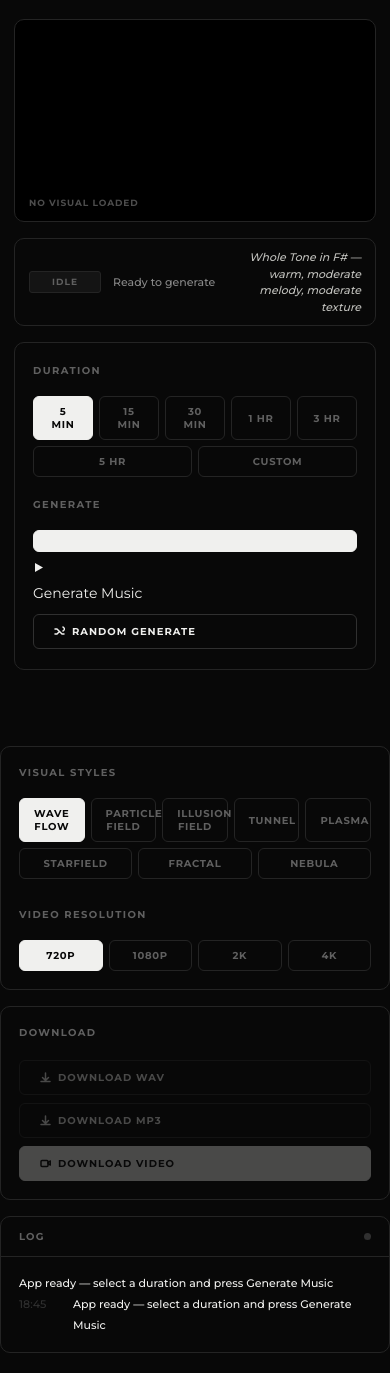
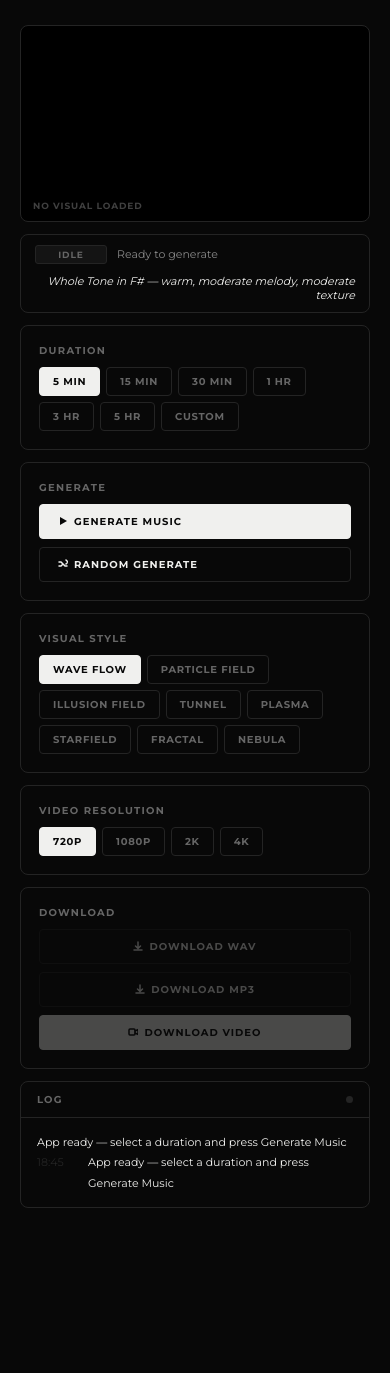
Before and after one commit to cultbusinesses-sys/ambient-generator, a plain HTML site: page index.html in a window 390 px wide. Shown: the part 114-1487 px from the top of the page. After the commit the page ends 1386 px from the top, so only its background shows below. Drawn offline with Linux system fonts and the light colour scheme.

Commit message:
Update index.html

```diff
--- a/index.html
+++ b/index.html
@@ -3,304 +3,318 @@
 <head>
   <meta charset="UTF-8">
   <meta name="viewport" content="width=device-width, initial-scale=1.0">
-  <meta name="description" content="Generate infinite ambient music with evolving visuals. No login required.">
   <title>Ambient Generator</title>
 
   <link rel="preconnect" href="https://fonts.googleapis.com">
   <link rel="preconnect" href="https://fonts.gstatic.com" crossorigin>
   <link href="https://fonts.googleapis.com/css2?family=Montserrat:wght@400;500;600;700&display=swap" rel="stylesheet">
 
-  <link rel="stylesheet" href="css/styles.css">
-  <link rel="stylesheet" href="css/layout.css">
-
-
   <script>
-    /**
-     * IMPORTANT — set this to your Railway server URL after deployment.
-     * Example: window.AMBIENT_SERVER_URL = 'https://ambient-generator.railway.app';
-     * Leave empty string '' to use local browser rendering (slow for long durations).
-     */
-    // window.AMBIENT_SERVER_URL = 'ambient-generator-production-d7ff.up.railway.app';
+    /* ── SET YOUR RAILWAY URL HERE ── */
     window.AMBIENT_SERVER_URL = 'https://ambient-generator-production-d7ff.up.railway.app';
   </script>
 
   <style>
-    /* ── Index-specific overrides ── */
+    *, *::before, *::after { box-sizing: border-box; margin: 0; padding: 0; }
 
-    /* Canvas module label — absolute inside .canvas-wrap */
-    .canvas-module-label {
-      position:    absolute;
-      bottom:      12px;
-      left:        14px;
-      font-size:   9px;
-      font-weight: 700;
-      letter-spacing: .1em;
-      text-transform: uppercase;
-      color:       rgba(255,255,255,.3);
-      pointer-events: none;
-      user-select: none;
+    :root {
+      --black:  #080808;
+      --white:  #f0f0ee;
+      --gray:   #666;
+      --mid:    #141414;
+      --border: #242424;
+      --font:   'Montserrat', sans-serif;
+      --r:      8px;
     }
 
-    /* Progress section — hidden by default, shown by JS */
-    .zone-progress {
-      display: none;
-      margin-bottom: 16px;
+    body {
+      background: var(--black);
+      color:      var(--white);
+      font-family: var(--font);
+      min-height: 100vh;
+      padding: 32px 20px 64px;
+      display: flex;
+      flex-direction: column;
+      align-items: center;
     }
 
-    /* Status bar row */
-    .zone-status {
-      display: flex;
-      align-items: center;
-      gap: 12px;
-      padding: 10px 14px;
+    /* ── Header ── */
+    .header { width: 100%; max-width: 720px; margin-bottom: 28px; }
+    .eyebrow { font-size: 10px; font-weight: 700; letter-spacing: .18em; text-transform: uppercase; color: var(--gray); display: block; margin-bottom: 5px; }
+    h1 { font-size: 22px; font-weight: 700; letter-spacing: -.01em; margin-bottom: 4px; }
+    .sub { font-size: 12px; color: var(--gray); }
+
+    /* ── Main column ── */
+    .main { width: 100%; max-width: 720px; display: flex; flex-direction: column; gap: 12px; }
+
+    /* ── Canvas ── */
+    .canvas-wrap {
+      width: 100%; aspect-ratio: 16/9;
+      background: #000;
       border: 0.5px solid var(--border);
-      border-radius: var(--r-lg);
-      margin-bottom: 16px;
-      min-height: 42px;
-      flex-wrap: wrap;
+      border-radius: var(--r);
+      overflow: hidden;
+      position: relative;
+    }
+    canvas { width: 100%; height: 100%; display: block; }
+    .canvas-label {
+      position: absolute; bottom: 10px; left: 12px;
+      font-size: 9px; font-weight: 700; letter-spacing: .1em; text-transform: uppercase;
+      color: rgba(255,255,255,.25); pointer-events: none;
     }
 
-    /* Config desc takes remaining space */
-    #config-desc {
-      flex: 1;
-      text-align: right;
+    /* ── Status bar ── */
+    .status-bar {
+      display: flex; align-items: center; gap: 10px;
+      padding: 10px 14px;
+      border: 0.5px solid var(--border); border-radius: var(--r);
+      min-height: 42px; flex-wrap: wrap;
+    }
+    .state-badge {
+      font-size: 9px; font-weight: 700; letter-spacing: .1em; text-transform: uppercase;
+      padding: 3px 9px; border-radius: 3px;
+      border: 0.5px solid var(--border); background: var(--mid); color: var(--gray);
+      min-width: 72px; text-align: center; transition: all .3s;
+    }
+    .state-badge.generating { background: #252510; border-color: #404020; color: #c0b860; }
+    .state-badge.ready      { background: #102510; border-color: #205020; color: #70c068; }
+    .state-badge.exporting  { background: #101025; border-color: #202050; color: #6868c0; }
+    #status-text  { font-size: 11px; color: #888; flex: 1; }
+    #config-desc  { font-size: 11px; color: var(--white); font-style: italic; text-align: right; }
+
+    /* ── Progress ── */
+    .progress-wrap { display: none; }
+    .progress-label { font-size: 10px; font-weight: 700; letter-spacing: .08em; text-transform: uppercase; color: var(--gray); margin-bottom: 5px; display: block; }
+    .progress-track { height: 2px; background: var(--border); border-radius: 2px; overflow: hidden; }
+    #progress-fill  { height: 100%; background: var(--white); width: 0%; transition: width .15s; }
+
+    /* ── Panels ── */
+    .panel { border: 0.5px solid var(--border); border-radius: var(--r); padding: 18px; }
+    .section-label { font-size: 10px; font-weight: 700; letter-spacing: .13em; text-transform: uppercase; color: var(--gray); display: block; margin-bottom: 10px; }
+
+    /* ── Button groups ── */
+    .btn-group { display: flex; gap: 6px; flex-wrap: wrap; }
+    .sel-btn {
+      font-family: var(--font); font-size: 10px; font-weight: 700; letter-spacing: .07em; text-transform: uppercase;
+      padding: 7px 13px; border: 0.5px solid var(--border); border-radius: 4px;
+      background: transparent; color: var(--gray); cursor: pointer; transition: all .15s;
+    }
+    .sel-btn:hover  { color: var(--white); border-color: #444; }
+    .sel-btn.active { background: var(--white); color: var(--black); border-color: var(--white); }
+
+    /* ── Generate row ── */
+    .gen-row { display: flex; gap: 8px; flex-wrap: wrap; }
+    .btn {
+      font-family: var(--font); font-size: 10px; font-weight: 700; letter-spacing: .1em; text-transform: uppercase;
+      padding: 10px 18px; border: 0.5px solid var(--border); border-radius: 4px;
+      background: transparent; color: var(--white); cursor: pointer; transition: all .15s;
+      display: inline-flex; align-items: center; gap: 6px;
+    }
+    .btn:hover   { background: var(--mid); }
+    .btn:active  { transform: scale(.98); }
+    .btn:disabled { opacity: .28; cursor: not-allowed; pointer-events: none; }
+    .btn-primary { background: var(--white); color: var(--black); border-color: var(--white); }
+    .btn-primary:hover { opacity: .88; background: var(--white); }
+    .btn-stop { border-color: #c87870; color: #c87870; }
+    .btn-stop:hover { background: rgba(200,120,112,.1); }
+
+    /* ── Custom duration input ── */
+    #dur-custom {
+      font-family: var(--font); font-size: 11px; padding: 7px 10px;
+      border: 0.5px solid var(--border); border-radius: 4px;
+      background: var(--mid); color: var(--white); width: 120px;
+      margin-top: 8px; display: none; outline: none;
     }
 
-    /* Section headers inside control zones */
-    .zone-controls,
-    .zone-middle,
-    .zone-download {
-      margin-bottom: 16px;
-    }
+    /* ── Download row ── */
+    .dl-row { display: flex; gap: 8px; flex-wrap: wrap; }
+    .dl-row .btn { flex: 1; justify-content: center; }
 
-    /* Audio player shown after generate */
-    #audio-preview {
-      display: none;
-      width: 100%;
-      margin-top: 10px;
-      filter: invert(1);
-      border-radius: var(--r-md);
-    }
+    /* ── Audio player ── */
+    #audio-preview { width: 100%; filter: invert(1); border-radius: 4px; margin-top: 10px; display: none; }
 
-    /* Log area */
-    .app-log {
-      max-height: 150px;
-    }
+    /* ── Log ── */
+    .log-panel { border: 0.5px solid var(--border); border-radius: var(--r); overflow: hidden; }
+    .log-head { padding: 11px 16px; border-bottom: 0.5px solid var(--border); display: flex; align-items: center; justify-content: space-between; }
+    .log-label { font-size: 10px; font-weight: 700; letter-spacing: .12em; text-transform: uppercase; color: var(--gray); }
+    .log-body  { padding: 14px 16px; }
+    .app-log   { font-size: 11px; line-height: 1.85; color: var(--gray); max-height: 150px; overflow-y: auto; }
+    .log-line  { display: flex; gap: 9px; }
+    .log-ts    { color: var(--border); min-width: 42px; flex-shrink: 0; }
+    .log-inf   { color: var(--white); }
 
-    /* Sub text in header */
-    .app-header .sub {
-      font-size: 12px;
-      color: var(--gray);
-      font-weight: 400;
-      margin-top: 6px;
+    /* ── Dot ── */
+    .dot { width: 7px; height: 7px; border-radius: 50%; background: var(--border); transition: background .3s; }
+    .dot.ok  { background: #90c888; }
+    .dot.run { background: #c8c088; animation: pu 1s ease-in-out infinite; }
+    @keyframes pu { 0%,100%{opacity:1}50%{opacity:.3} }
+
+    @media (max-width: 500px) {
+      .dl-row { flex-direction: column; }
+      .gen-row { flex-direction: column; }
     }
   </style>
 </head>
 <body>
 
-<div class="app-shell">
-
-  <!-- ── Header ────────────────────────────────────────────── -->
-  <header class="app-header">
+  <!-- Header -->
+  <div class="header">
     <span class="eyebrow">Ambient Generator</span>
     <h1>Infinite Ambient Music</h1>
-    <p class="sub">Evolving ambient music with looping visuals. Download audio or video — no login.</p>
-  </header>
+    <p class="sub">Evolving ambient music with looping visuals. No login required.</p>
+  </div>
 
-  <main class="app-main">
+  <div class="main">
 
-    <!-- ── Visual Canvas ─────────────────────────────────── -->
-    <section class="zone-canvas" style="margin-bottom:16px">
+    <!-- Canvas -->
     <div class="canvas-wrap">
       <canvas id="main-canvas"></canvas>
-        <div class="canvas-module-label" id="canvas-module-label">No visual loaded</div>
+      <div class="canvas-label" id="canvas-module-label">No visual loaded</div>
     </div>
-    </section>
 
-    <!-- ── Status Bar ────────────────────────────────────── -->
-    <section class="zone-status">
+    <!-- Status -->
+    <div class="status-bar">
       <div class="state-badge" id="state-badge">Idle</div>
-      <div class="status-text" id="status-text">Ready to generate</div>
-      <div class="config-desc" id="config-desc"></div>
-    </section>
+      <div id="status-text">Ready to generate</div>
+      <div id="config-desc"></div>
+    </div>
 
-    <!-- ── Progress ──────────────────────────────────────── -->
-    <section class="zone-progress" id="progress-bar">
+    <!-- Progress -->
+    <div class="progress-wrap" id="progress-bar">
       <span class="progress-label" id="progress-label">Generating</span>
-      <div class="progress-track">
-        <div class="progress-fill" id="progress-fill"></div>
+      <div class="progress-track"><div id="progress-fill"></div></div>
     </div>
-    </section>
-
-    <!-- ── Top Controls ──────────────────────────────────── -->
-    <section class="zone-controls">
 
     <!-- Duration -->
-      <div class="ctrl-group">
+    <div class="panel">
       <span class="section-label">Duration</span>
       <div class="btn-group">
         <button class="sel-btn active" data-duration="5m">5 min</button>
-          <button class="sel-btn"        data-duration="15m">15 min</button>
-          <button class="sel-btn"        data-duration="30m">30 min</button>
-          <button class="sel-btn"        data-duration="1hr">1 hr</button>
-          <button class="sel-btn"        data-duration="3hr">3 hr</button>
-          <button class="sel-btn"        data-duration="5hr">5 hr</button>
-          <button class="sel-btn"        data-duration="custom">Custom</button>
+        <button class="sel-btn" data-duration="15m">15 min</button>
+        <button class="sel-btn" data-duration="30m">30 min</button>
+        <button class="sel-btn" data-duration="1hr">1 hr</button>
+        <button class="sel-btn" data-duration="3hr">3 hr</button>
+        <button class="sel-btn" data-duration="5hr">5 hr</button>
+        <button class="sel-btn" data-duration="custom">Custom</button>
       </div>
-        <input
-          id="dur-custom"
-          type="number"
-          min="1"
-          max="600"
-          placeholder="Minutes"
-          style="display:none;width:130px;margin-top:8px"
-          aria-label="Custom duration in minutes"
-        >
+      <input id="dur-custom" type="number" min="1" max="600" placeholder="Minutes">
     </div>
 
     <!-- Generate -->
-      <div class="ctrl-group">
+    <div class="panel">
       <span class="section-label">Generate</span>
       <div class="gen-row">
         <button class="btn btn-primary" id="btn-generate">
-          </div>
-
-            <svg width="11" height="11" viewBox="0 0 11 11" fill="currentColor">
-              <polygon points="2,1 10,5.5 2,10"/>
-            </svg>
+          <svg width="10" height="10" viewBox="0 0 10 10" fill="currentColor"><polygon points="2,1 9,5 2,9"/></svg>
           Generate Music
         </button>
         <button class="btn" id="btn-random">
-            <svg width="11" height="11" viewBox="0 0 11 11" fill="none" stroke="currentColor" stroke-width="1.5" stroke-linecap="round" stroke-linejoin="round">
-              <path d="M1 3h2l5 5h2M1 8h2l2-2M9 1l2 2-2 2"/>
-            </svg>
+          <svg width="10" height="10" viewBox="0 0 10 10" fill="none" stroke="currentColor" stroke-width="1.5" stroke-linecap="round"><path d="M1 3h2l4 4h2M1 7h2l2-2M8 1l2 2-2 2"/></svg>
           Random Generate
+        </button>
+        <button class="btn btn-stop" id="btn-stop" style="display:none">
+          <svg width="10" height="10" viewBox="0 0 10 10" fill="currentColor"><rect x="2" y="2" width="6" height="6"/></svg>
+          Stop
         </button>
       </div>
     </div>
 
-    </section>
-
-    <!-- ── Middle Controls ───────────────────────────────── -->
-    <section class="zone-middle">
-
     <!-- Visual Style -->
-      <div class="ctrl-group">
-        <span class="section-label">Visual Styles</span>
+    <div class="panel">
+      <span class="section-label">Visual Style</span>
       <div class="btn-group">
         <button class="sel-btn active" data-visual="wave">Wave Flow</button>
-          <button class="sel-btn"        data-visual="particle">Particle Field</button>
-          <button class="sel-btn"        data-visual="illusion">Illusion Field</button>
-          <button class="sel-btn"        data-visual="tunnel">Tunnel</button>
-          <button class="sel-btn"        data-visual="plasma">Plasma</button>
-          <button class="sel-btn"        data-visual="starfield">Starfield</button>
-          <button class="sel-btn"        data-visual="fractal">Fractal</button>
-          <button class="sel-btn"        data-visual="nebula">Nebula</button>
+        <button class="sel-btn" data-visual="particle">Particle Field</button>
+        <button class="sel-btn" data-visual="illusion">Illusion Field</button>
+        <button class="sel-btn" data-visual="tunnel">Tunnel</button>
+        <button class="sel-btn" data-visual="plasma">Plasma</button>
+        <button class="sel-btn" data-visual="starfield">Starfield</button>
+        <button class="sel-btn" data-visual="fractal">Fractal</button>
+        <button class="sel-btn" data-visual="nebula">Nebula</button>
       </div>
     </div>
 
     <!-- Resolution -->
-      <div class="ctrl-group" style="margin-top:16px">
+    <div class="panel">
       <span class="section-label">Video Resolution</span>
       <div class="btn-group">
         <button class="sel-btn active" data-resolution="720p">720p</button>
-          <button class="sel-btn"        data-resolution="1080p">1080p</button>
-          <button class="sel-btn"        data-resolution="2k">2K</button>
-          <button class="sel-btn"        data-resolution="4k">4K</button>
+        <button class="sel-btn" data-resolution="1080p">1080p</button>
+        <button class="sel-btn" data-resolution="2k">2K</button>
+        <button class="sel-btn" data-resolution="4k">4K</button>
       </div>
     </div>
 
-    </section>
-
-    <!-- ── Download ──────────────────────────────────────── -->
-    <section class="zone-download">
+    <!-- Download -->
+    <div class="panel">
       <span class="section-label">Download</span>
-
       <div class="dl-row">
         <button class="btn" id="btn-dl-audio" disabled>
-          <svg width="11" height="11" viewBox="0 0 11 11" fill="none" stroke="currentColor" stroke-width="1.5" stroke-linecap="round" stroke-linejoin="round">
-            <path d="M5.5 1v7M2.5 5.5l3 3 3-3M1 9.5h9"/>
-          </svg>
+          <svg width="10" height="10" viewBox="0 0 10 10" fill="none" stroke="currentColor" stroke-width="1.5" stroke-linecap="round"><path d="M5 1v6M2.5 5l2.5 2.5L7.5 5M1 9h8"/></svg>
           Download WAV
         </button>
         <button class="btn" id="btn-dl-audio-mp3" disabled>
-          <svg width="11" height="11" viewBox="0 0 11 11" fill="none" stroke="currentColor" stroke-width="1.5" stroke-linecap="round" stroke-linejoin="round">
-            <path d="M5.5 1v7M2.5 5.5l3 3 3-3M1 9.5h9"/>
-          </svg>
+          <svg width="10" height="10" viewBox="0 0 10 10" fill="none" stroke="currentColor" stroke-width="1.5" stroke-linecap="round"><path d="M5 1v6M2.5 5l2.5 2.5L7.5 5M1 9h8"/></svg>
           Download MP3
         </button>
         <button class="btn btn-primary" id="btn-dl-video" disabled>
-          <svg width="11" height="11" viewBox="0 0 11 11" fill="none" stroke="currentColor" stroke-width="1.5" stroke-linecap="round" stroke-linejoin="round">
-            <rect x="1" y="2.5" width="7" height="6" rx="1"/>
-            <path d="M8 4.5l2.5-1.5v4L8 5.5"/>
-          </svg>
+          <svg width="10" height="10" viewBox="0 0 10 10" fill="none" stroke="currentColor" stroke-width="1.5" stroke-linecap="round"><rect x="1" y="2" width="6" height="6" rx="1"/><path d="M7 4l3-1.5v5L7 6"/></svg>
           Download Video
         </button>
       </div>
+      <audio id="audio-preview" controls></audio>
+    </div>
 
-      <!-- Audio preview player — shown after first generate -->
-      <audio id="audio-preview" controls></audio>
-
-    </section>
-
-    <!-- ── Log ───────────────────────────────────────────── -->
-    <section class="panel zone-log">
-      <div class="panel-head">
-        <span class="panel-label">Log</span>
+    <!-- Log -->
+    <div class="log-panel">
+      <div class="log-head">
+        <span class="log-label">Log</span>
         <div class="dot" id="log-dot"></div>
       </div>
-      <div class="panel-body">
+      <div class="log-body">
         <div class="app-log" id="app-log-display"></div>
       </div>
-    </section>
-
-  </main>
     </div>
 
-<!-- ── Bootstrap ─────────────────────────────────────────────── -->
+  </div><!-- /main -->
+
 <script type="module">
   import { UIController } from './js/ui/ui-controller.js';
 
-  // ---------------------------------------------------------------------------
-  // AppController — extends UIController with index.html-specific UI wiring
-  // ---------------------------------------------------------------------------
   class AppController extends UIController {
 
-    // Override: drive state badge, dot, progress visibility, audio player
     _showState(state) {
       super._showState(state);
 
-      // State badge
       const badge = document.getElementById('state-badge');
       if (badge) {
-        const labels = {
-          idle: 'Idle', generating: 'Generating',
-          ready: 'Ready', exporting: 'Exporting'
-        };
-        badge.textContent = labels[state] ?? state;
+        badge.textContent = { idle:'Idle', generating:'Generating', ready:'Ready', exporting:'Exporting' }[state] ?? state;
         badge.className   = `state-badge ${state}`;
       }
 
-      // Log dot
       const dot = document.getElementById('log-dot');
       if (dot) {
-        if (state === 'generating' || state === 'exporting') dot.className = 'dot run';
-        else if (state === 'ready') dot.className = 'dot ok';
-        else dot.className = 'dot';
+        dot.className = (state === 'generating' || state === 'exporting') ? 'dot run'
+                      : state === 'ready' ? 'dot ok' : 'dot';
       }
 
-      // Progress bar section
       const pb = document.getElementById('progress-bar');
-      if (pb) {
-        pb.style.display = (state === 'generating' || state === 'exporting') ? 'block' : 'none';
+      if (pb) pb.style.display = (state === 'generating' || state === 'exporting') ? 'block' : 'none';
+
+      const pl = document.getElementById('progress-label');
+      if (pl) pl.textContent = state === 'exporting' ? 'Exporting' : 'Generating';
+
+      // Show/hide stop button
+      const stopBtn = document.getElementById('btn-stop');
+      if (stopBtn) stopBtn.style.display = state === 'ready' ? 'inline-flex' : 'none';
+
+      // Show audio player when ready
+      if (state === 'ready') {
+        const ap = document.getElementById('audio-preview');
+        if (ap) ap.style.display = 'block';
+      }
     }
 
-      // Progress label
-      const pl = document.getElementById('progress-label');
-      if (pl) pl.textContent = state === 'exporting' ? 'Exporting' : 'Generating';
-    }
-
-    // Override: write to the visible log panel
     _log(msg) {
       super._log(msg);
       const logEl = document.getElementById('app-log-display');
@@ -315,32 +329,31 @@
       while (logEl.children.length > 20) logEl.firstChild.remove();
     }
 
-    // Override: update canvas label on visual switch
+    async _generate() {
+      await super._generate();
+      const lbl = document.getElementById('canvas-module-label');
+      const names = { wave:'Wave Flow', particle:'Particle Field', illusion:'Illusion Field', tunnel:'Tunnel', plasma:'Plasma', starfield:'Starfield', fractal:'Fractal', nebula:'Nebula' };
+      if (lbl) lbl.textContent = names[this._selectedVis] ?? this._selectedVis;
+    }
+
     async _switchVisual(name) {
       await super._switchVisual(name);
-      this._updateCanvasLabel(name);
-    }
-
-    // Override: update canvas label after generate
-    async _generate() {
-      await super._generate();
-      this._updateCanvasLabel(this._selectedVis);
-    }
-
-    _updateCanvasLabel(name) {
       const lbl = document.getElementById('canvas-module-label');
-      if (!lbl) return;
-      const labels = {
-        wave: 'Wave Flow', particle: 'Particle Field', illusion: 'Illusion Field'
-      };
-      lbl.textContent = labels[name] ?? name;
+      const names = { wave:'Wave Flow', particle:'Particle Field', illusion:'Illusion Field', tunnel:'Tunnel', plasma:'Plasma', starfield:'Starfield', fractal:'Fractal', nebula:'Nebula' };
+      if (lbl) lbl.textContent = names[name] ?? name;
     }
   }
 
-  // Boot
   const app = new AppController();
   app.init();
   window._app = app;
+
+  // Stop button
+  document.getElementById('btn-stop')?.addEventListener('click', () => {
+    app._stopLoop();
+    app._showState('idle');
+  });
+
   app._log('App ready — select a duration and press Generate Music');
 </script>
 
```
Lines whose indentation alone changed are shown as unchanged.
